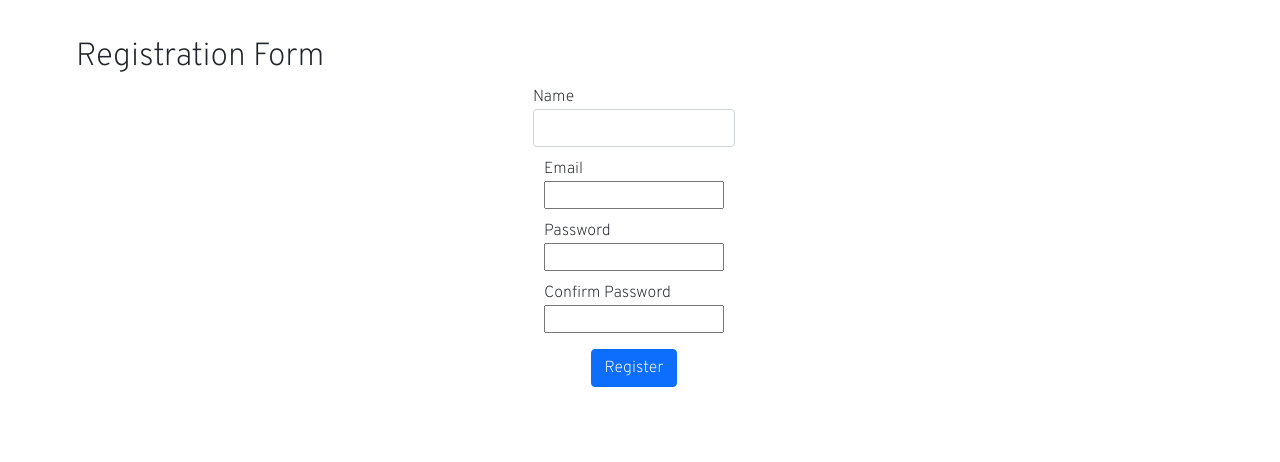
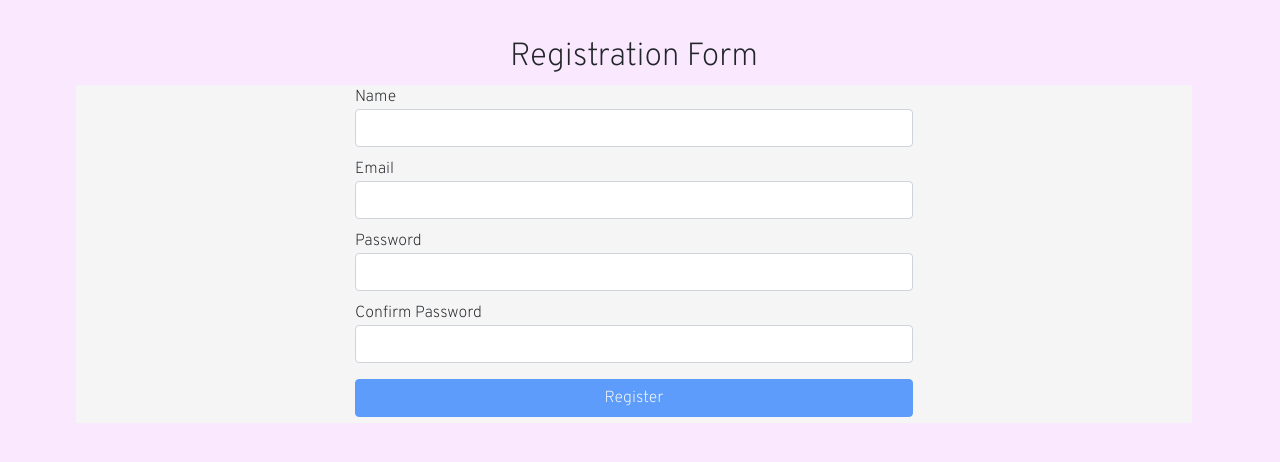
Before and after one commit to PREMSR0202/Todo-Application, an Angular app: page /registration in a window 1280 px wide. Shown: the top 462 px of the page. Built offline with nearby package versions, Linux system fonts and the light colour scheme.

Commit message:
Validators

```diff
--- a/src/app/components/registration/registration.component.html
+++ b/src/app/components/registration/registration.component.html
@@ -1,31 +1,46 @@
-<link href="https://cdn.jsdelivr.net/npm/bootstrap@5.1.3/dist/css/bootstrap.min.css" rel="stylesheet"
-    integrity="sha384-1BmE4kWBq78iYhFldvKuhfTAU6auU8tT94WrHftjDbrCEXSU1oBoqyl2QvZ6jIW3" crossorigin="anonymous">
-
 <div class="container">
     <h2>Registration Form</h2>
     <form [formGroup]="registrationForm" (ngSubmit)="onSubmit()">
         <div>
             <label>Name</label>
-            <input formControlName="username" class="form-control" type="text">
+            <input [class.is-invalid]="userName?.invalid &&
+                userName?.touched" formControlName="username" class="form-control" type="text">
+            <div *ngIf="userName?.invalid && userName?.touched">
+                <small *ngIf="userName?.errors?.['required']" class="text-danger">Username is Required</small>
+            </div>
         </div>
 
         <div>
             <label>Email</label>
-            <input formControlName="email" type="email">
+            <input [class.is-invalid]="email?.invalid && email?.touched" formControlName="email" class="form-control"
+                type="email">
+            <div *ngIf="email?.invalid && email?.touched">
+                <small *ngIf="email?.errors?.['required']" class="text-danger">Email is Required</small>
+                <small class="text-danger" *ngIf="email?.errors?.['invalidEmail']">Enter a Valid Email Address</small>
+            </div>
         </div>
 
         <div>
             <label>Password</label>
-            <input formControlName="password" type="password">
+            <input [class.is-invalid]="password?.invalid && password?.touched" formControlName="password"
+                class="form-control" type="password">
+            <div *ngIf="password?.invalid && password?.touched">
+                <small *ngIf="password?.errors?.['required']" class="text-danger">Password is Required</small>
+                <small *ngIf="password?.errors?.['invalidPassword']" class="text-danger">Password should have minimum 8
+                    characters, at least 1 uppercase letter, 1 lowercase
+                    letter and 1 number</small>
+            </div>
         </div>
 
         <div>
             <label>Confirm Password</label>
-            <input formControlName="confirmpassword" type="password">
+            <input [class.is-invalid]="registrationForm?.errors?.['mismatch']" formControlName="confirmpassword"
+                class="form-control" type="password">
+            <small *ngIf="registrationForm.errors?.['mismatch']" class="text-danger">Password Mismatch</small>
         </div>
 
         <div>
-            <input type="submit" class="btn btn-primary" value="Register">
+            <button [disabled]="!registrationForm.valid" type="submit" class="btn btn-primary">Register</button>
         </div>
 
     </form>
--- a/src/app/components/registration/registration.component.scss
+++ b/src/app/components/registration/registration.component.scss
@@ -1,5 +1,9 @@
 .container {
   margin: 3% 5%;
+}
+
+h2 {
+  text-align: center;
 }
 
 form {
@@ -9,9 +13,11 @@ form {
   grid-auto-rows: minmax(50px, auto);
   align-items: center;
   justify-items: center;
+  background-color: #f5f5f5;
 }
 
 form > div {
     display: flex;
     flex-direction: column;
+    width: 50%;
 }
--- a/src/app/components/registration/registration.component.ts
+++ b/src/app/components/registration/registration.component.ts
@@ -1,5 +1,6 @@
 import { Component, OnInit } from '@angular/core';
 import { FormBuilder, Validators } from '@angular/forms';
+import { passwordValidator, passwordMatch, emailValidator } from 'src/app/validators/registration.validator';
 
 @Component({
   selector: 'app-registration',
@@ -10,18 +11,33 @@ export class RegistrationComponent implements OnInit {
 
   constructor(private formBuilder: FormBuilder) { }
 
+  users: Object[] = []
+
+  get userName() {
+    return this.registrationForm.get('username')
+  }
+  get password() {
+    return this.registrationForm.get('password')
+  }
+
+  get email() {
+    return this.registrationForm.get('email')
+  }
+
   ngOnInit(): void {
   }
 
   registrationForm = this.formBuilder.group({
     username: ['', Validators.required],
-    email: ['', Validators.required],
-    password: ['', [Validators.required, Validators.maxLength(8)]],
-    confirmpassword: ['', [Validators.required, Validators.maxLength(8)]]
-  })
+    email: ['', [Validators.required, emailValidator()]],
+    password: ['', [Validators.required, passwordValidator()]],
+    confirmpassword: ['', [Validators.required]]
+  }, { validator: passwordMatch }
+  )
 
   onSubmit() {
-    console.log(this.registrationForm.value)
+    this.users.push(this.registrationForm.value)
+    console.log(this.users)
   }
 
 }
--- /dev/null
+++ b/src/app/validators/registration.validator.ts
@@ -0,0 +1,30 @@
+import { AbstractControl, ValidatorFn } from "@angular/forms";
+
+export function passwordValidator(): ValidatorFn {
+    return (control: AbstractControl): { [key: string]: any } | null => {
+        if (!control.value) {
+            return null;
+        }
+        const regex = new RegExp('^(?=.*?[A-Z])(?=.*?[a-z])(?=.*?[0-9]).{8,}$');
+        const valid = regex.test(control.value);
+        return valid ? null : { 'invalidPassword': true };
+    };
+}
+
+export function passwordMatch(control: AbstractControl): { [key: string]: any } | null {
+    const password = control.get('password');
+    const confirmpassword = control.get('confirmpassword');
+    return password && confirmpassword && password.value !== confirmpassword.value ?
+        { 'mismatch': true } : null;
+}
+
+export function emailValidator(): ValidatorFn {
+    return (control: AbstractControl): { [key: string]: any } | null => {
+        if (!control.value) {
+            return null;
+        }
+        const regex = new RegExp('^[a-z0-9._%+-]+@[a-z0-9.-]+\.[a-z]{2,4}$');
+        const valid = regex.test(control.value);
+        return valid ? null : { 'invalidEmail': true };
+    };
+}
--- a/src/index.html
+++ b/src/index.html
@@ -8,7 +8,8 @@
   <meta name="viewport" content="width=device-width, initial-scale=1">
   <link rel="icon" type="image/x-icon" href="favicon.ico">
   <script src="https://kit.fontawesome.com/a45433b0f0.js" crossorigin="anonymous"></script>
-
+  <link href="https://cdn.jsdelivr.net/npm/bootstrap@5.1.3/dist/css/bootstrap.min.css" rel="stylesheet"
+    integrity="sha384-1BmE4kWBq78iYhFldvKuhfTAU6auU8tT94WrHftjDbrCEXSU1oBoqyl2QvZ6jIW3" crossorigin="anonymous">
 </head>
 
 <body>
```
